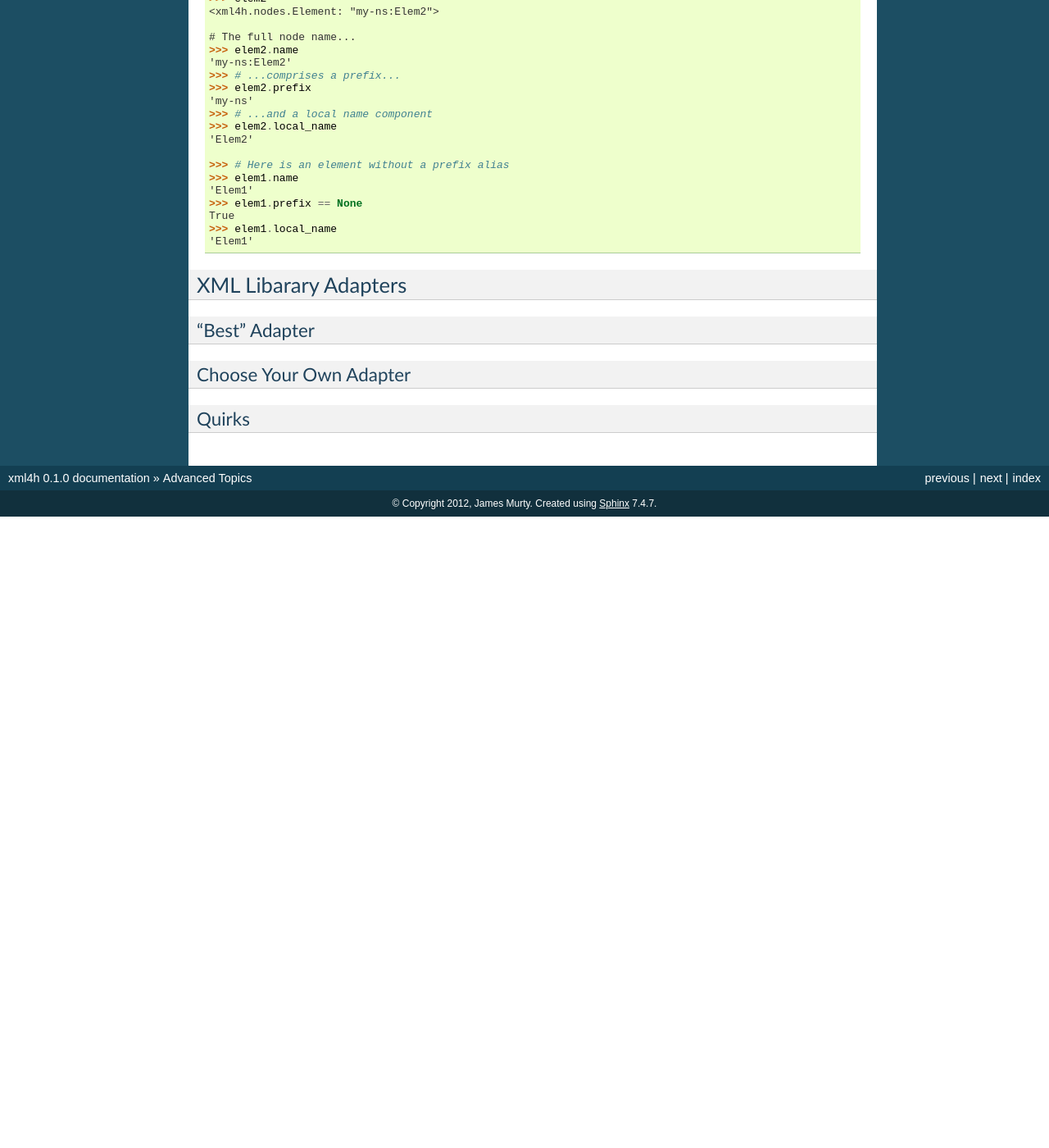
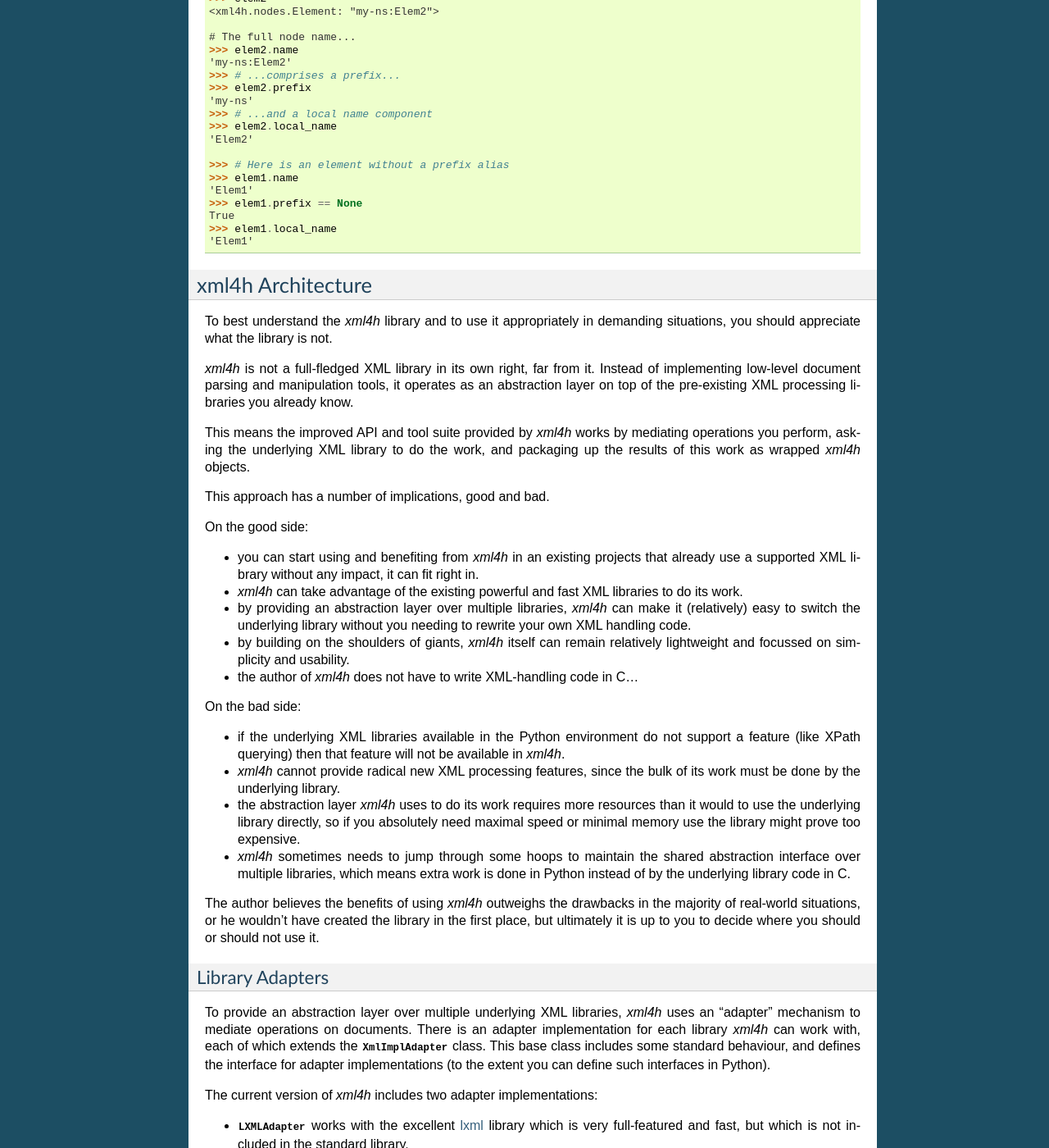
Before and after one commit to jmurty/xml4h, a Sphinx documentation site: the page built from docs/advanced.rst, in a window 1280 px wide and 1400 px high, scrolled down 2343 px. Shown: the whole window at 82% size. Built offline with Sphinx 7.4.7, drawn with Linux system fonts in a browser that asks for light colours; before the commit the page ends 2973 px from its top, so only the background shows below that; some of the changed text lies outside the part shown.

Commit message:
Add documentation on architecture and XML library adapters

```diff
--- a/README.rst
+++ b/README.rst
@@ -117,8 +117,8 @@
   your doing something subtly different form XML (because you are).
 - `lxml <http://lxml.de/>`_ is a fast, full-featured XML library with an API
   based on ElementTree but extended. It is your best choice for doing serious
-  work with XML but it is not included in the standard library, can be
-  difficult to install, and suffers from the same it's-XML-but-not-quite
+  work with XML in Python, but it is not included in the standard library, can
+  be difficult to install, and gives you the same it's-XML-but-not-quite
   feeling as its ElementTree forebear.
 
 Given these three options it is hard to choose which library to use,
--- a/docs/advanced.rst
+++ b/docs/advanced.rst
@@ -164,16 +164,115 @@
     'Elem1'
 
 
+.. _xml-lib-architecture:
+
+xml4h Architecture
+==================
+
+To best understand the *xml4h* library and to use it appropriately in demanding
+situations, you should appreciate what the library is not.
+
+*xml4h* is not a full-fledged XML library in its own right, far from it.
+Instead of implementing low-level document parsing and manipulation tools, it
+operates as an abstraction layer on top of the pre-existing XML processing
+libraries you already know.
+
+This means the improved API and tool suite provided by *xml4h* works by
+mediating operations you perform, asking the underlying XML library to do the
+work, and packaging up the results of this work as wrapped *xml4h* objects.
+
+This approach has a number of implications, good and bad.
+
+On the good side:
+
+- you can start using and benefiting from *xml4h* in an existing projects that
+  already use a supported XML library without any impact, it can fit right in.
+- *xml4h* can take advantage of the existing powerful and fast XML libraries to
+  do its work.
+- by providing an abstraction layer over multiple libraries, *xml4h* can make
+  it (relatively) easy to switch the underlying library without you needing to
+  rewrite your own XML handling code.
+- by building on the shoulders of giants, *xml4h* itself can remain relatively
+  lightweight and focussed on simplicity and usability.
+- the author of *xml4h* does not have to write XML-handling code in C...
+
+On the bad side:
+
+- if the underlying XML libraries available in the Python environment do not
+  support a feature (like XPath querying) then that feature will not be
+  available in *xml4h*.
+- *xml4h* cannot provide radical new XML processing features, since the bulk of
+  its work must be done by the underlying library.
+- the abstraction layer *xml4h* uses to do its work requires more resources
+  than it would to use the underlying library directly, so if you absolutely
+  need maximal speed or minimal memory use the library might prove too
+  expensive.
+- *xml4h* sometimes needs to jump through some hoops to maintain the shared
+  abstraction interface over multiple libraries, which means extra work is
+  done in Python instead of by the underlying library code in C.
+
+The author believes the benefits of using *xml4h* outweighs the drawbacks in
+the majority of real-world situations, or he wouldn't have created the library
+in the first place, but ultimately it is up to you to decide where you should
+or should not use it.
+
+
 .. _xml-lib-adapters:
 
-XML Libarary Adapters
-=====================
+Library Adapters
+----------------
+
+To provide an abstraction layer over multiple underlying XML libraries, *xml4h*
+uses an "adapter" mechanism to mediate operations on documents. There is an
+adapter implementation for each library *xml4h* can work with, each of which
+extends the :class:`~xml4h.impls.interface.XmlImplAdapter` class. This base
+class includes some standard behaviour, and defines the interface for adapter
+implementations (to the extent you can define such interfaces in Python).
+
+The current version of *xml4h* includes two adapter implementations:
+
+- :class:`~xml4h.impls.lxml_etree.LXMLAdapter` works with the excellent
+  `lxml <http://lxml.de>`_ library which is very full-featured and fast, but
+  which is not included in the standard library.
+- :class:`~xml4h.impls.xml_dom_minidom.XmlDomImplAdapter` works with the
+  `minidom <http://docs.python.org/2/library/xml.dom.minidom.html>`_ W3C-style
+  XML library included with the standard library. This library is always
+  available but is slower and has fewer features than alternative libraries
+  (e.g. no support for XPath)
+
+.. note:
+   Over time, we expect that *xml4h* will gain more adapter implementations and
+   that the implementations themselves will improve to work faster and expose
+   more features.
+
+The adapter layer allows the rest of the *xml4h* library code to remain almost
+entirely oblivious to the underlying XML library that happens to be available
+at the time. The *xml4h* Builder, Node objects, writer etc. call adapter
+methods to perform document operations, and the adapter is responsible for
+doing the necessary work with the underlying library.
 
 
 .. _best-adapter:
 
 "Best" Adapter
 --------------
+
+While *xml4h* can work with multiple underlying XML libraries, some of these
+libraries are better (faster, more fully-featured) than others so it would be
+smart to use the best of the libraries available.
+
+*xml4h* does exactly that: unless you explicitly choose an adapter (see below)
+*xml4h* will find the supported libraries in the Python environment and choose
+the "best" adapter for you.
+
+With only two adapter implementations in *xml4h* right now the algorithm for
+making this choice isn't exactly complex, so let's spell it out explicitly:
+
+- use *lxml* if it is available.
+- use the *minidom* if nothing else is available.
+
+The :attr:`xml4h.best_adapter` attribute stores the adapter class that *xml4h*
+considers to be the best.
 
 
 Choose Your Own Adapter
```
Also changed, not shown: docs/nodes.rst (+1 -18 lines).
